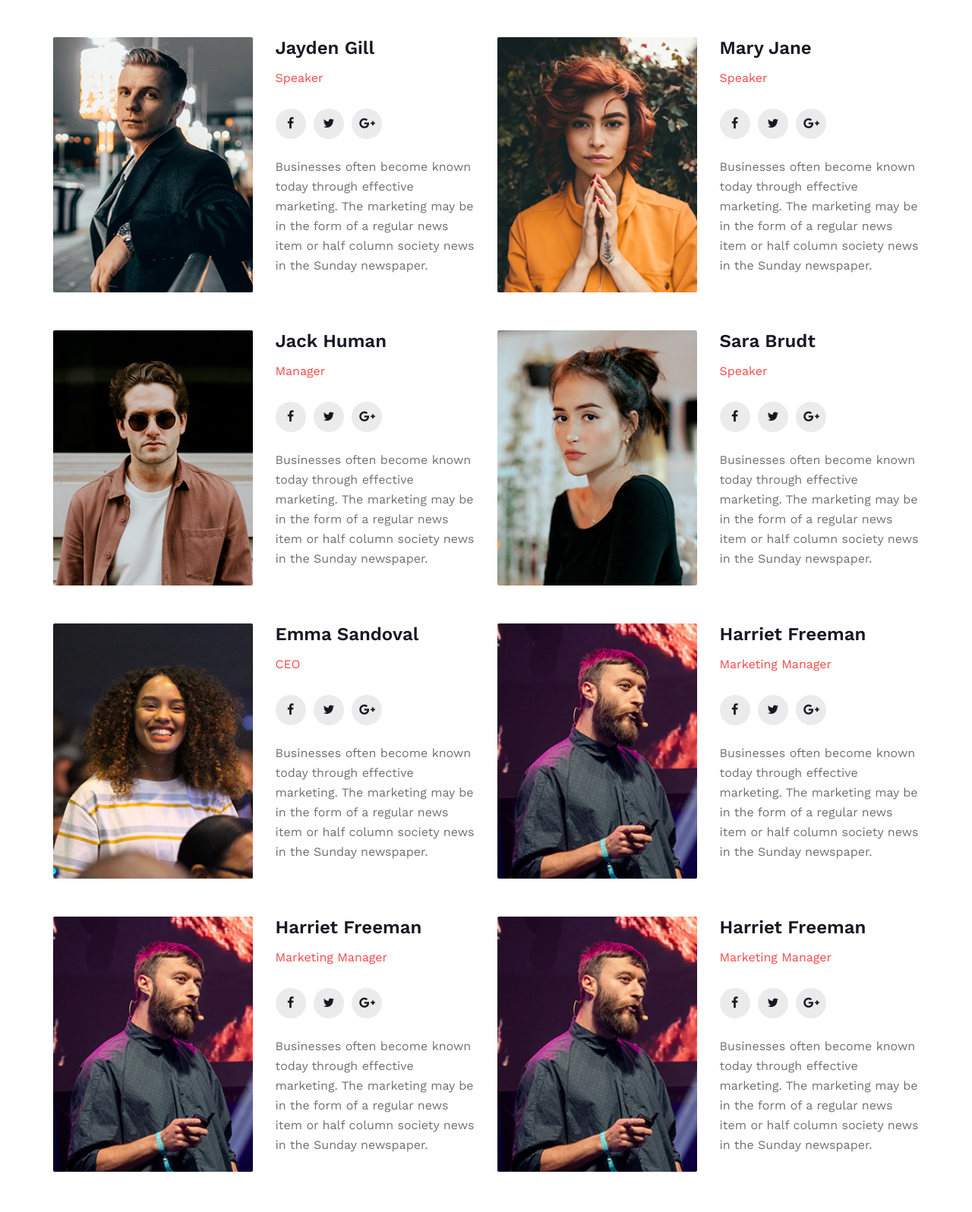
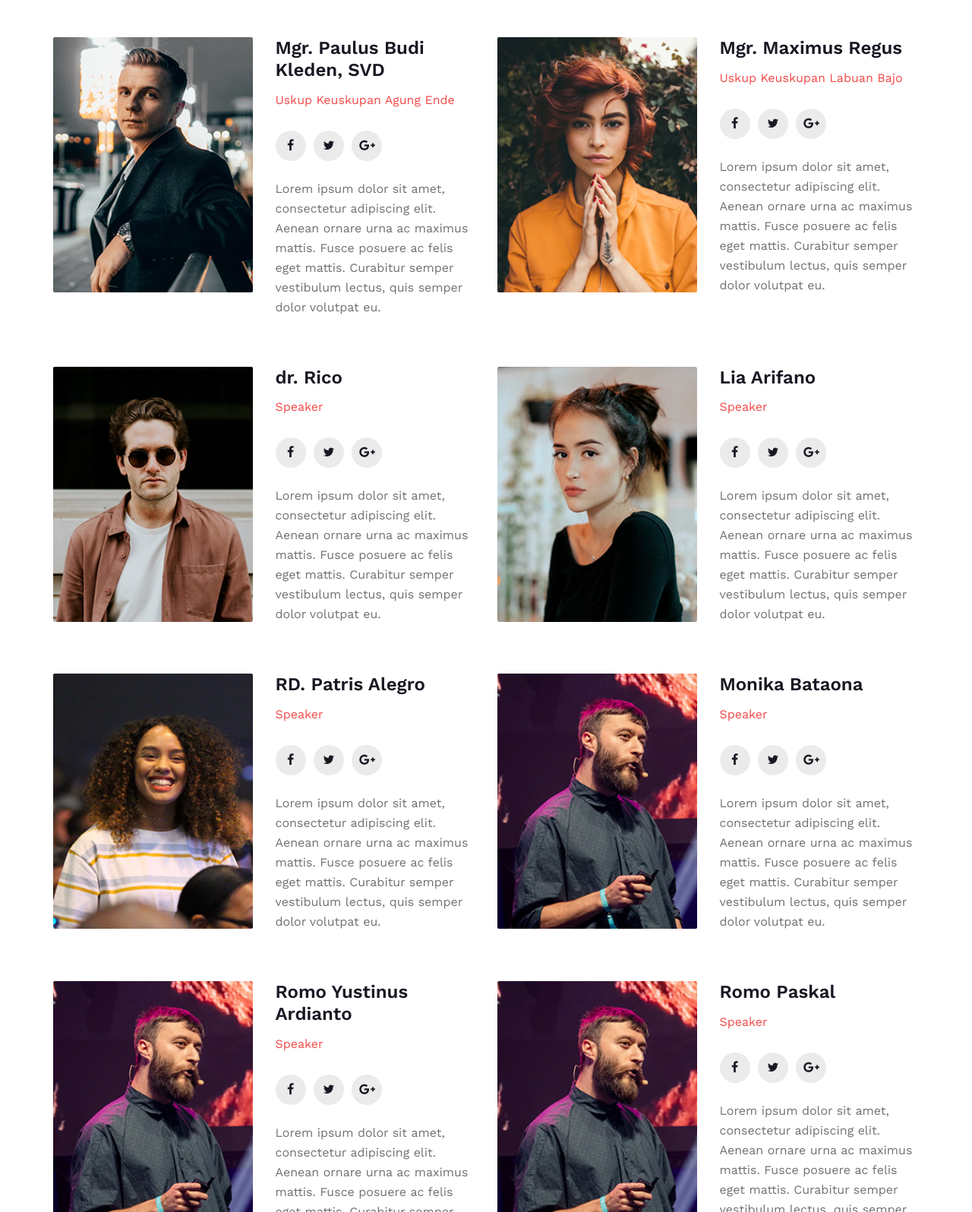
Before and after one commit to FlomanB24/NYD2026-Maumere.github.io, a plain HTML site: page speaker.html in a window 1280 px wide. Shown: the part 420-2016 px from the top of the page at 76% size. Drawn offline with nearby package versions, Linux system fonts and the light colour scheme.

Commit message:
update website NYD

```diff
--- a/speaker.html
+++ b/speaker.html
@@ -103,8 +103,8 @@
                 <div class="col-lg-6">
                   <div class="si-text">
                     <div class="si-title">
-                      <h4>Jayden Gill</h4>
-                      <span>Speaker</span>
+                      <h4>Mgr. Paulus Budi Kleden, SVD</h4>
+                      <span>Uskup Keuskupan Agung Ende</span>
                     </div>
                     <div class="si-social">
                       <a href="#"><i class="fa fa-facebook"></i></a>
@@ -112,10 +112,10 @@
                       <a href="#"><i class="fa fa-google-plus"></i></a>
                     </div>
                     <p>
-                      Businesses often become known today through effective
-                      marketing. The marketing may be in the form of a regular
-                      news item or half column society news in the Sunday
-                      newspaper.
+                      Lorem ipsum dolor sit amet, consectetur adipiscing elit.
+                      Aenean ornare urna ac maximus mattis. Fusce posuere ac
+                      felis eget mattis. Curabitur semper vestibulum lectus,
+                      quis semper dolor volutpat eu.
                     </p>
                   </div>
                 </div>
@@ -133,8 +133,8 @@
                 <div class="col-lg-6">
                   <div class="si-text">
                     <div class="si-title">
-                      <h4>Mary Jane</h4>
-                      <span>Speaker</span>
+                      <h4>Mgr. Maximus Regus</h4>
+                      <span>Uskup Keuskupan Labuan Bajo</span>
                     </div>
                     <div class="si-social">
                       <a href="#"><i class="fa fa-facebook"></i></a>
@@ -142,10 +142,10 @@
                       <a href="#"><i class="fa fa-google-plus"></i></a>
                     </div>
                     <p>
-                      Businesses often become known today through effective
-                      marketing. The marketing may be in the form of a regular
-                      news item or half column society news in the Sunday
-                      newspaper.
+                      Lorem ipsum dolor sit amet, consectetur adipiscing elit.
+                      Aenean ornare urna ac maximus mattis. Fusce posuere ac
+                      felis eget mattis. Curabitur semper vestibulum lectus,
+                      quis semper dolor volutpat eu.
                     </p>
                   </div>
                 </div>
@@ -163,8 +163,8 @@
                 <div class="col-lg-6">
                   <div class="si-text">
                     <div class="si-title">
-                      <h4>Jack Human</h4>
-                      <span>Manager</span>
+                      <h4>dr. Rico</h4>
+                      <span>Speaker</span>
                     </div>
                     <div class="si-social">
                       <a href="#"><i class="fa fa-facebook"></i></a>
@@ -172,10 +172,10 @@
                       <a href="#"><i class="fa fa-google-plus"></i></a>
                     </div>
                     <p>
-                      Businesses often become known today through effective
-                      marketing. The marketing may be in the form of a regular
-                      news item or half column society news in the Sunday
-                      newspaper.
+                      Lorem ipsum dolor sit amet, consectetur adipiscing elit.
+                      Aenean ornare urna ac maximus mattis. Fusce posuere ac
+                      felis eget mattis. Curabitur semper vestibulum lectus,
+                      quis semper dolor volutpat eu.
                     </p>
                   </div>
                 </div>
@@ -193,7 +193,7 @@
                 <div class="col-lg-6">
                   <div class="si-text">
                     <div class="si-title">
-                      <h4>Sara Brudt</h4>
+                      <h4>Lia Arifano</h4>
                       <span>Speaker</span>
                     </div>
                     <div class="si-social">
@@ -202,10 +202,10 @@
                       <a href="#"><i class="fa fa-google-plus"></i></a>
                     </div>
                     <p>
-                      Businesses often become known today through effective
-                      marketing. The marketing may be in the form of a regular
-                      news item or half column society news in the Sunday
-                      newspaper.
+                      Lorem ipsum dolor sit amet, consectetur adipiscing elit.
+                      Aenean ornare urna ac maximus mattis. Fusce posuere ac
+                      felis eget mattis. Curabitur semper vestibulum lectus,
+                      quis semper dolor volutpat eu.
                     </p>
                   </div>
                 </div>
@@ -223,8 +223,8 @@
                 <div class="col-lg-6">
                   <div class="si-text">
                     <div class="si-title">
-                      <h4>Emma Sandoval</h4>
-                      <span>CEO</span>
+                      <h4>RD. Patris Alegro</h4>
+                      <span>Speaker</span>
                     </div>
                     <div class="si-social">
                       <a href="#"><i class="fa fa-facebook"></i></a>
@@ -232,10 +232,10 @@
                       <a href="#"><i class="fa fa-google-plus"></i></a>
                     </div>
                     <p>
-                      Businesses often become known today through effective
-                      marketing. The marketing may be in the form of a regular
-                      news item or half column society news in the Sunday
-                      newspaper.
+                      Lorem ipsum dolor sit amet, consectetur adipiscing elit.
+                      Aenean ornare urna ac maximus mattis. Fusce posuere ac
+                      felis eget mattis. Curabitur semper vestibulum lectus,
+                      quis semper dolor volutpat eu.
                     </p>
                   </div>
                 </div>
@@ -253,8 +253,8 @@
                 <div class="col-lg-6">
                   <div class="si-text">
                     <div class="si-title">
-                      <h4>Harriet Freeman</h4>
-                      <span>Marketing Manager</span>
+                      <h4>Monika Bataona</h4>
+                      <span>Speaker</span>
                     </div>
                     <div class="si-social">
                       <a href="#"><i class="fa fa-facebook"></i></a>
@@ -262,10 +262,10 @@
                       <a href="#"><i class="fa fa-google-plus"></i></a>
                     </div>
                     <p>
-                      Businesses often become known today through effective
-                      marketing. The marketing may be in the form of a regular
-                      news item or half column society news in the Sunday
-                      newspaper.
+                      Lorem ipsum dolor sit amet, consectetur adipiscing elit.
+                      Aenean ornare urna ac maximus mattis. Fusce posuere ac
+                      felis eget mattis. Curabitur semper vestibulum lectus,
+                      quis semper dolor volutpat eu.
                     </p>
                   </div>
                 </div>
@@ -283,8 +283,8 @@
                 <div class="col-lg-6">
                   <div class="si-text">
                     <div class="si-title">
-                      <h4>Harriet Freeman</h4>
-                      <span>Marketing Manager</span>
+                      <h4>Romo Yustinus Ardianto</h4>
+                      <span>Speaker</span>
                     </div>
                     <div class="si-social">
                       <a href="#"><i class="fa fa-facebook"></i></a>
@@ -292,10 +292,10 @@
                       <a href="#"><i class="fa fa-google-plus"></i></a>
                     </div>
                     <p>
-                      Businesses often become known today through effective
-                      marketing. The marketing may be in the form of a regular
-                      news item or half column society news in the Sunday
-                      newspaper.
+                      Lorem ipsum dolor sit amet, consectetur adipiscing elit.
+                      Aenean ornare urna ac maximus mattis. Fusce posuere ac
+                      felis eget mattis. Curabitur semper vestibulum lectus,
+                      quis semper dolor volutpat eu.
                     </p>
                   </div>
                 </div>
@@ -313,8 +313,8 @@
                 <div class="col-lg-6">
                   <div class="si-text">
                     <div class="si-title">
-                      <h4>Harriet Freeman</h4>
-                      <span>Marketing Manager</span>
+                      <h4>Romo Paskal</h4>
+                      <span>Speaker</span>
                     </div>
                     <div class="si-social">
                       <a href="#"><i class="fa fa-facebook"></i></a>
@@ -322,10 +322,10 @@
                       <a href="#"><i class="fa fa-google-plus"></i></a>
                     </div>
                     <p>
-                      Businesses often become known today through effective
-                      marketing. The marketing may be in the form of a regular
-                      news item or half column society news in the Sunday
-                      newspaper.
+                      Lorem ipsum dolor sit amet, consectetur adipiscing elit.
+                      Aenean ornare urna ac maximus mattis. Fusce posuere ac
+                      felis eget mattis. Curabitur semper vestibulum lectus,
+                      quis semper dolor volutpat eu.
                     </p>
                   </div>
                 </div>
```
Also changed, not shown: index.html (+0 -4 lines).
